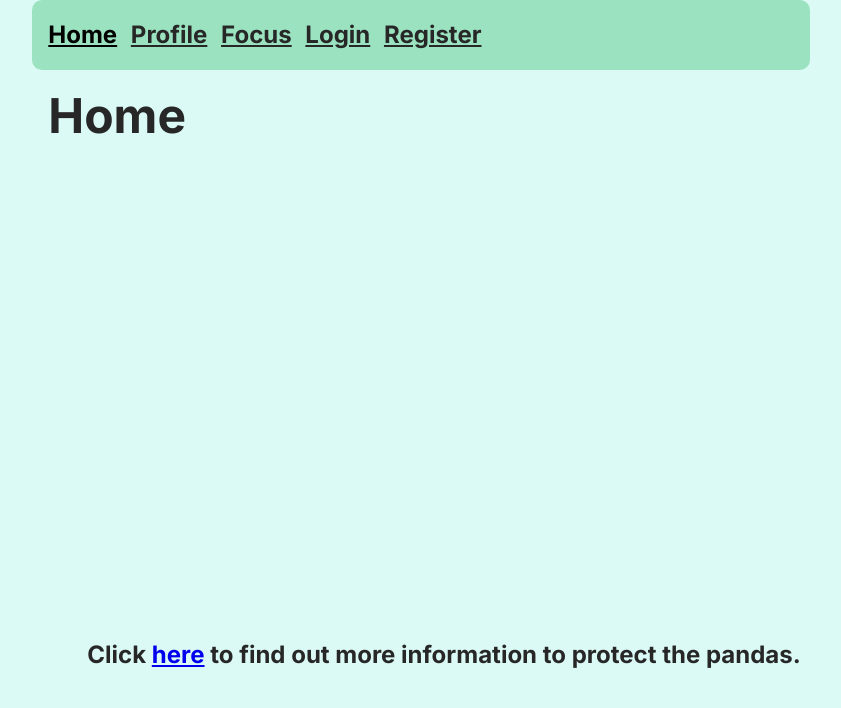
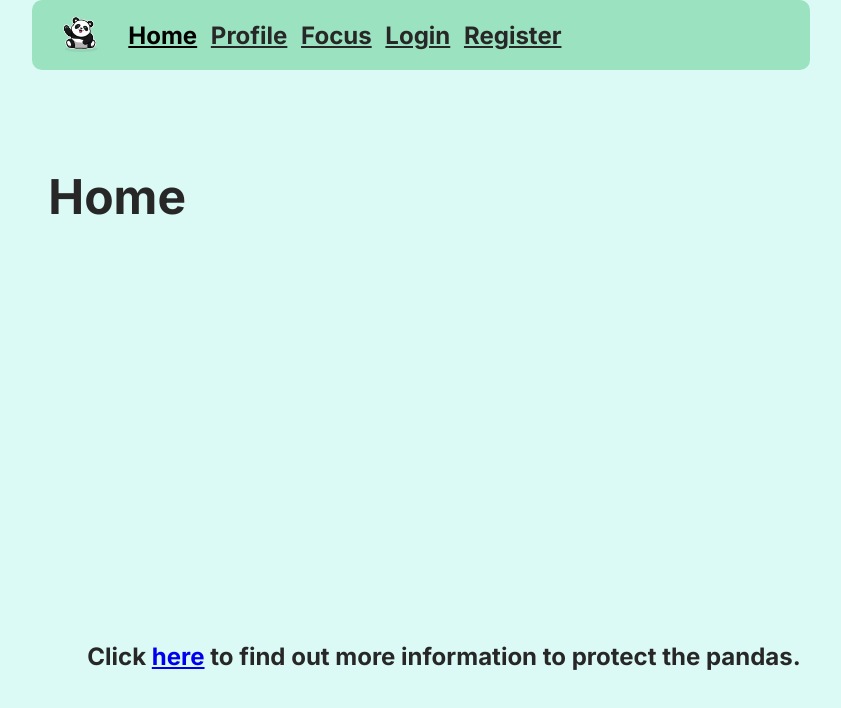
Before and after one commit to nngw/everyday-im-learning-client, a React (Vite) app: page / in a window 1280 px wide. Shown: the top 708 px of the page, without its empty margins (219-1060 px from the left). Built offline with nearby package versions, Linux system fonts and the light colour scheme.

Commit message:
final touches to nav bar and focus page styling wise

```diff
--- a/assets/app.css
+++ b/assets/app.css
@@ -62,6 +62,14 @@ button {
 
 }
 
+.logo {
+    width: 55px;
+    height: 70px;
+    position: relative;
+    bottom: 20px;
+    left: 5px;
+}
+
 .pomodoro-div {
     background: #9BE3C0;
     width: 800px;
@@ -69,7 +77,7 @@ button {
     border-radius: 10px;
     padding: 20px 270px;
     position: relative;
-    top: 230px
+    top: 180px
 }
 
 .image-container {
@@ -125,6 +133,12 @@ button {
 
 .footer {
     position: relative;
-    top: 420px;
+    top: 340px;
     left: 23px;
 }
+
+.links {
+    position: relative;
+    left: 80px;
+    bottom: 80px;
+}
--- a/src/components/NavBar/index.jsx
+++ b/src/components/NavBar/index.jsx
@@ -1,5 +1,6 @@
 import React from 'react';
 import { NavLink, Outlet } from 'react-router-dom';
+import image from '../../../assets/panda.png';
 
 const styles = ({ isActive }) => ({ color: isActive ? '#000000' : '#272727' });
 
@@ -7,7 +8,8 @@ const NavBar = () => {
   return (
     <>
       <header className="header">
-        <nav>
+      <img src={image} alt="panda waving" className="logo"/>
+        <nav className="links">
           <NavLink to="/" style={styles}>Home</NavLink>{' '}
           <NavLink to="/user" style={styles}>Profile</NavLink>{' '}
           <NavLink to="/focus" style={styles}>Focus</NavLink>{' '}
```
